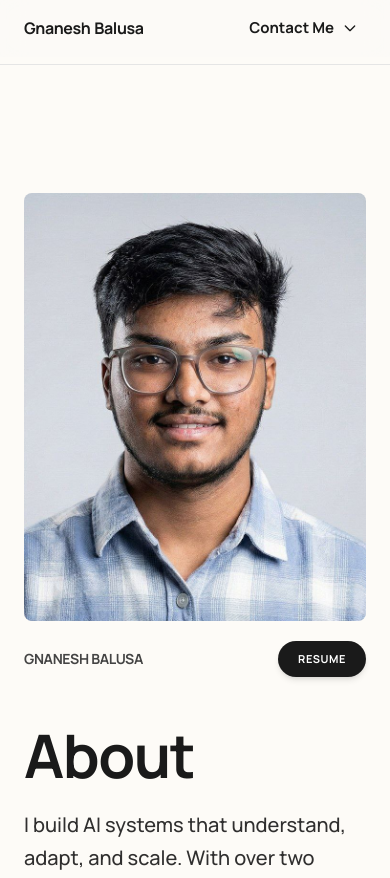
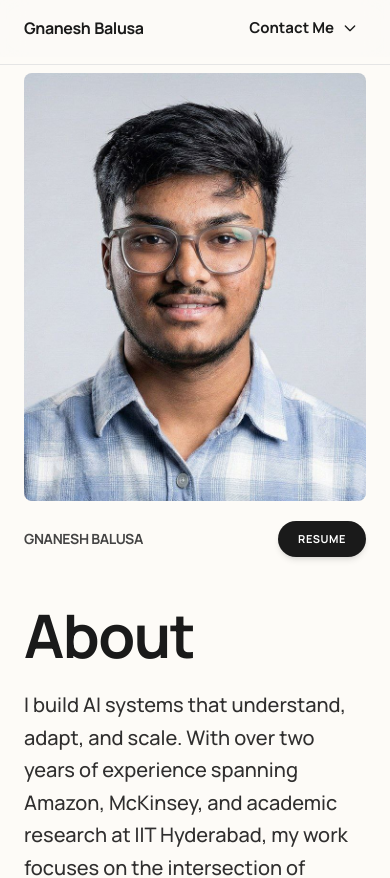
Before and after one commit to gnanesh-16/gnaneshbalusa-portfolio, a React (Vite) app: page / in a window 390 px wide. Shown: the top 878 px of the page. Built offline with nearby package versions, Linux system fonts and the light colour scheme.

Commit message:
Github-add

```diff
--- a/src/App.tsx
+++ b/src/App.tsx
@@ -19,7 +19,13 @@ const App: React.FC = () => {
 
     return (
         <ThemeProvider>
-            <ReactLenis root>
+            <ReactLenis root options={{
+                lerp: 0.1,
+                duration: 1.5,
+                wheelMultiplier: 1,
+                touchMultiplier: 2,
+                infinite: false,
+            }}>
                 <div className="min-h-screen bg-[#FDFBF7] dark:bg-[#131313] text-[#1a1a1a] dark:text-white font-[Manrope] transition-colors duration-300">
                     <Header onAboutClick={handleAboutClick} onNavClick={() => setIsResumeOpen(false)} />
 
--- a/src/components/AboutSection.tsx
+++ b/src/components/AboutSection.tsx
@@ -186,7 +186,7 @@ export const AboutSection: React.FC<AboutSectionProps> = ({ showAboutHeroDesktop
             {/* About Hero Section */}
             <section
                 id="about"
-                className={`${showAboutHeroDesktop ? 'block' : 'md:hidden'} py-32 border-t border-[#e5e5e5] dark:border-zinc-800`}
+                className={`${showAboutHeroDesktop ? 'block' : 'md:hidden'} pt-2 pb-32 md:py-32 border-t border-[#e5e5e5] dark:border-zinc-800`}
             >
                 <div className="max-w-[1200px] mx-auto px-6">
                     <div className="flex flex-col md:flex-row md:items-start justify-between gap-12">
```
